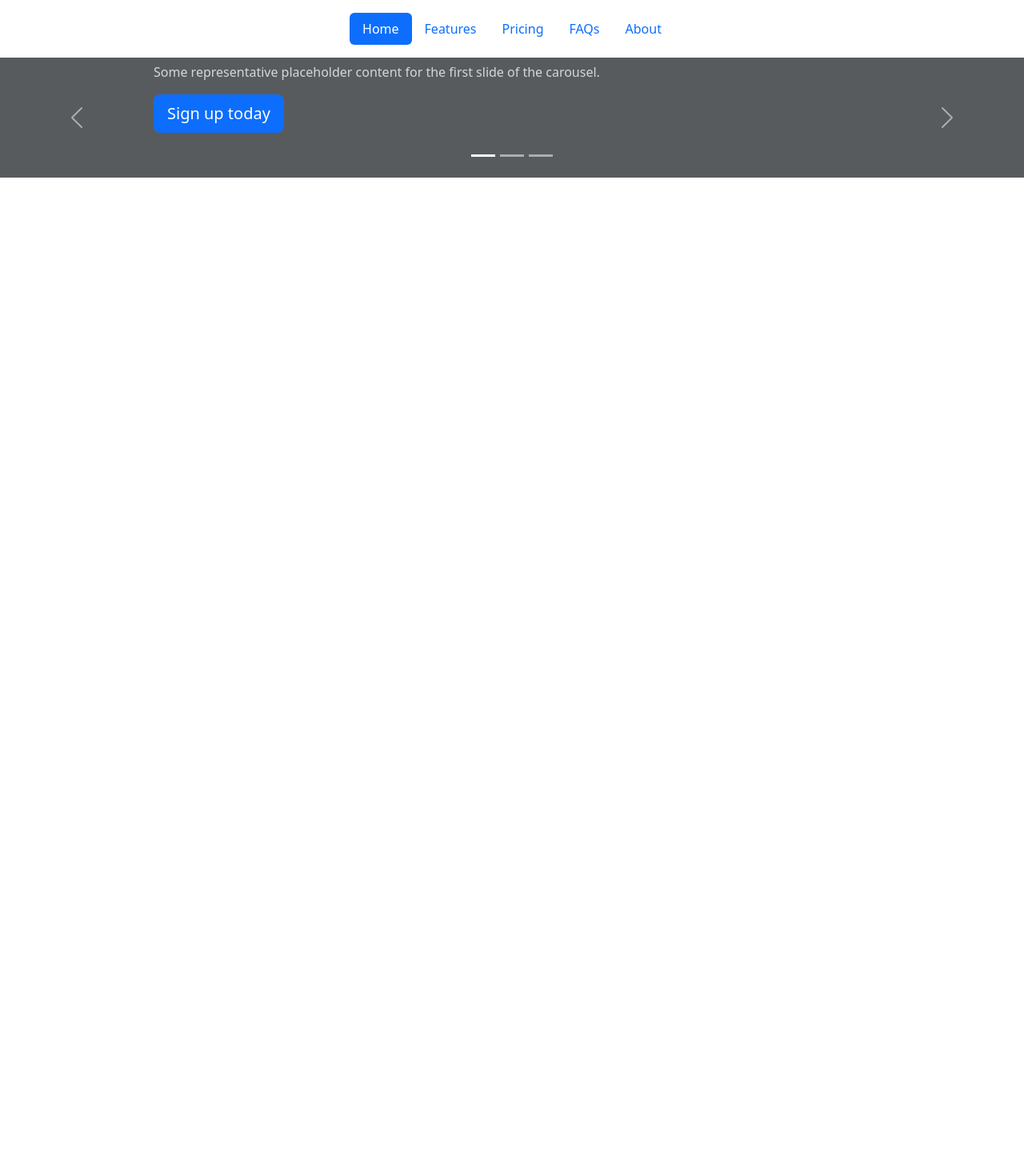
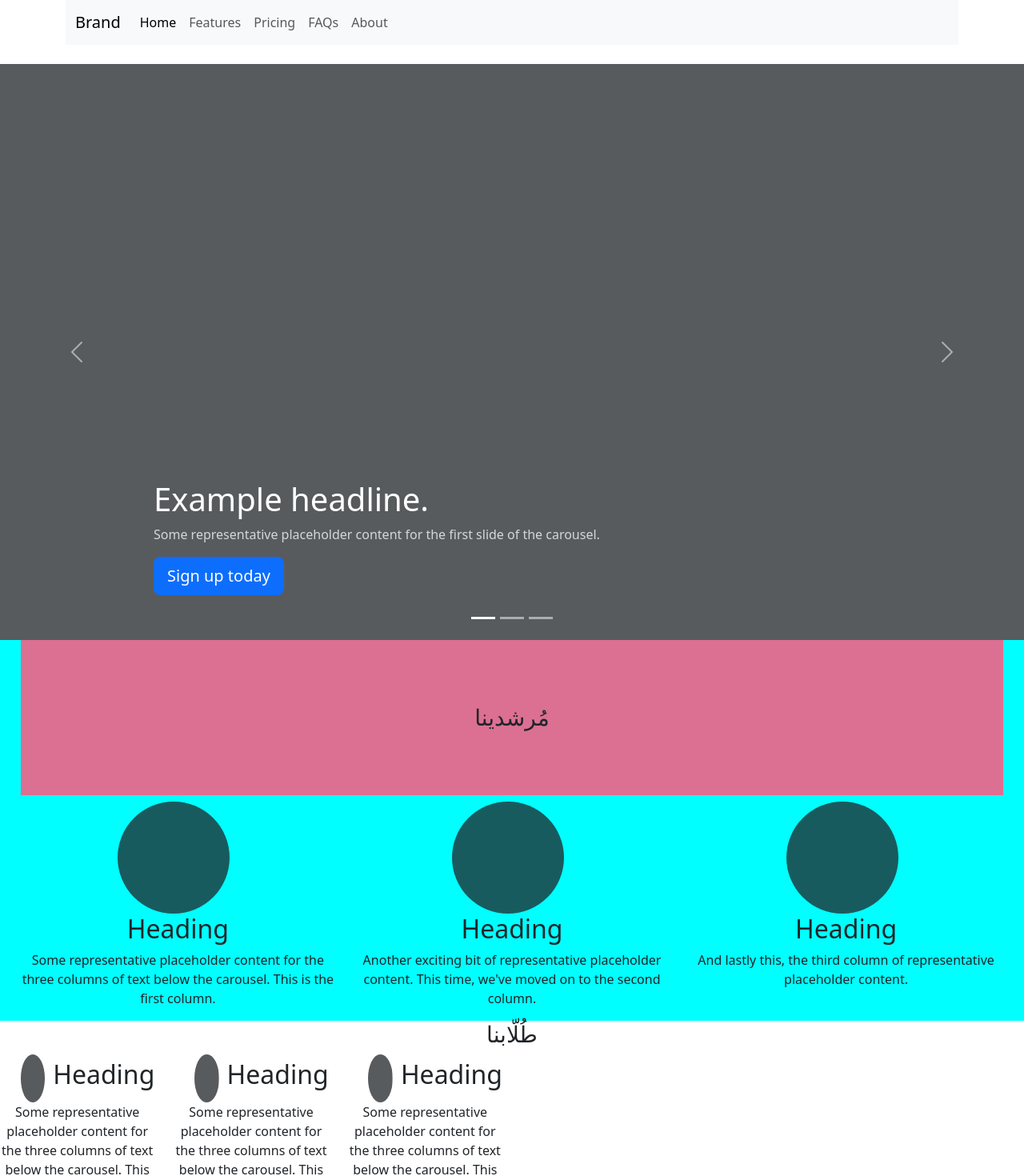
Before and after one commit to waslaprojects-fs/sparkwebBagruts, a React (Create React App) app: page / in a window 1280 px wide. Shown: the top 1470 px of the page at 80% size. Before the commit the page ends 800 px from the top, so only its background shows below. Built offline with nearby package versions, Linux system fonts and the light colour scheme.

Commit message:
instructors and students

```diff
--- /dev/null
+++ b/src/screens/homeScreen/coursol.css
@@ -0,0 +1,30 @@
+/* styles.css */
+.carousel-item {
+    height: 90vh; /* Adjust the height here */
+  }
+
+  .carousel-item img {
+    object-fit: cover; /* Ensure images cover the area */
+    height: 100%; /* Ensure image height matches carousel item */
+    width: 100%; /* Ensure image width matches carousel item */
+  }
+
+  .row-container {
+    padding-left: 2vw;
+    display: flex;            /* Enable Flexbox */
+    align-items: center;     /* Center items vertically */
+}
+
+.bd-placeholder-img {
+    margin-right: 10px;      /* Add some space between the SVG and the heading */
+}
+.instructor{
+  background-color: aqua;
+  padding-left: 2vw;
+  padding-right: 2vw;
+}
+.instructor h3{
+  padding-top: 10vh;
+  background-color: palevioletred;
+  padding-bottom: 10vh;
+}
--- a/src/screens/homeScreen/home.js
+++ b/src/screens/homeScreen/home.js
@@ -1,10 +1,14 @@
 import React from "react";
 import MainSection from "./mainSection.js";
+import Instructors from "./instructorsSection.js"
+import Students from "./students.js";
 function Home() {
   return (
-    <div>
+    <section>
       <MainSection/>
-    </div>
+      <Instructors/>
+      <Students/>
+    </section>
   );
 }
 
--- /dev/null
+++ b/src/screens/homeScreen/instructorsSection.js
@@ -0,0 +1,23 @@
+import './coursol.css'
+export default function Instructors(){
+    return <section className="instructor">
+        <h3>مُرشدينا</h3>
+        <section class="row">
+      <section class="col-lg-4">
+        <svg class="bd-placeholder-img rounded-circle" width="140" height="140" xmlns="http://www.w3.org/2000/svg" role="img" aria-label="Placeholder" preserveAspectRatio="xMidYMid slice" focusable="false"><title>Placeholder</title><rect width="100%" height="100%" fill="var(--bs-secondary-color)"></rect></svg>
+        <h2 class="fw-normal">Heading</h2>
+        <p>Some representative placeholder content for the three columns of text below the carousel. This is the first column.</p>
+      </section>
+      <section class="col-lg-4">
+        <svg class="bd-placeholder-img rounded-circle" width="140" height="140" xmlns="http://www.w3.org/2000/svg" role="img" aria-label="Placeholder" preserveAspectRatio="xMidYMid slice" focusable="false"><title>Placeholder</title><rect width="100%" height="100%" fill="var(--bs-secondary-color)"></rect></svg>
+        <h2 class="fw-normal">Heading</h2>
+        <p>Another exciting bit of representative placeholder content. This time, we've moved on to the second column.</p>
+      </section>
+      <section class="col-lg-4">
+        <svg class="bd-placeholder-img rounded-circle" width="140" height="140" xmlns="http://www.w3.org/2000/svg" role="img" aria-label="Placeholder" preserveAspectRatio="xMidYMid slice" focusable="false"><title>Placeholder</title><rect width="100%" height="100%" fill="var(--bs-secondary-color)"></rect></svg>
+        <h2 class="fw-normal">Heading</h2>
+        <p>And lastly this, the third column of representative placeholder content.</p>
+      </section>
+    </section>
+    </section>
+}
--- a/src/screens/homeScreen/mainSection.js
+++ b/src/screens/homeScreen/mainSection.js
@@ -1,7 +1,7 @@
 import React, { useEffect } from 'react';
 import 'bootstrap/dist/css/bootstrap.css';
 import 'bootstrap/dist/js/bootstrap.bundle.min.js';
-
+import './coursol.css'
 function MainSection() {
   useEffect(() => {
     if (window.bootstrap) {
--- /dev/null
+++ b/src/screens/homeScreen/students.js
@@ -0,0 +1,46 @@
+import './coursol.css'
+export default function Students(){
+    return <section>
+        <h3>طُلّابنا</h3>
+        <section class="row">
+        {  /*first*/ }
+            <section class="col-lg-2">
+            <section class="row-container">
+    <svg class="bd-placeholder-img rounded-circle" width="60" height="60" xmlns="http://www.w3.org/2000/svg" role="img" aria-label="Placeholder" preserveAspectRatio="xMidYMid slice" focusable="false">
+        <title>Placeholder</title>
+        <rect width="100%" height="100%" fill="var(--bs-secondary-color)"></rect>
+    </svg>
+    <h2 class="fw-normal">Heading</h2>
+</section>
+
+                 <p>Some representative placeholder content for the three columns of text below the carousel. This is the first column.</p>
+                 </section>
+          {  /*seconed*/ }
+            <section class="col-lg-2">
+            <section class="row-container">
+    <svg class="bd-placeholder-img rounded-circle" width="60" height="60" xmlns="http://www.w3.org/2000/svg" role="img" aria-label="Placeholder" preserveAspectRatio="xMidYMid slice" focusable="false">
+        <title>Placeholder</title>
+        <rect width="100%" height="100%" fill="var(--bs-secondary-color)"></rect>
+    </svg>
+    <h2 class="fw-normal">Heading</h2>
+</section>
+
+                 <p>Some representative placeholder content for the three columns of text below the carousel. This is the first column.</p>
+                 </section>
+                 {  /*third*/ }
+            <section class="col-lg-2">
+            <section class="row-container">
+    <svg class="bd-placeholder-img rounded-circle" width="60" height="60" xmlns="http://www.w3.org/2000/svg" role="img" aria-label="Placeholder" preserveAspectRatio="xMidYMid slice" focusable="false">
+        <title>Placeholder</title>
+        <rect width="100%" height="100%" fill="var(--bs-secondary-color)"></rect>
+    </svg>
+    <h2 class="fw-normal">Heading</h2>
+</section>
+
+                 <p>Some representative placeholder content for the three columns of text below the carousel. This is the first column.</p>
+                 </section>
+
+    </section>
+
+    </section>
+}
--- /dev/null
+++ b/src/tools/header.css
@@ -0,0 +1,3 @@
+.container{
+    height: 10vh;
+}
--- a/src/tools/header.js
+++ b/src/tools/header.js
@@ -1,15 +1,31 @@
 import React from 'react';
 import { Link, useLocation } from 'react-router-dom';
 import 'bootstrap/dist/css/bootstrap.css';
-
+import "./header.css";
 function Header() {
   // Get the current location path from React Router
   const location = useLocation();
 
   return (
     <div className="container">
-      <header className="d-flex justify-content-center py-3">
-        <ul className="nav nav-pills">
+      <nav className="navbar navbar-expand-lg navbar-light bg-light">
+        <div className="container-fluid">
+          <Link className="navbar-brand" to="/">
+            Brand
+          </Link>
+          <button
+            className="navbar-toggler"
+            type="button"
+            data-bs-toggle="collapse"
+            data-bs-target="#navbarNav"
+            aria-controls="navbarNav"
+            aria-expanded="false"
+            aria-label="Toggle navigation"
+          >
+            <span className="navbar-toggler-icon"></span>
+          </button>
+          <div className="collapse navbar-collapse" id="navbarNav">
+            <ul className="navbar-nav">
               <li className="nav-item">
                 <Link
                   to="/"
@@ -51,7 +67,9 @@
                 </Link>
               </li>
             </ul>
-      </header>
+          </div>
+        </div>
+      </nav>
     </div>
   );
 }
```
Lines whose indentation alone changed are shown as unchanged.
